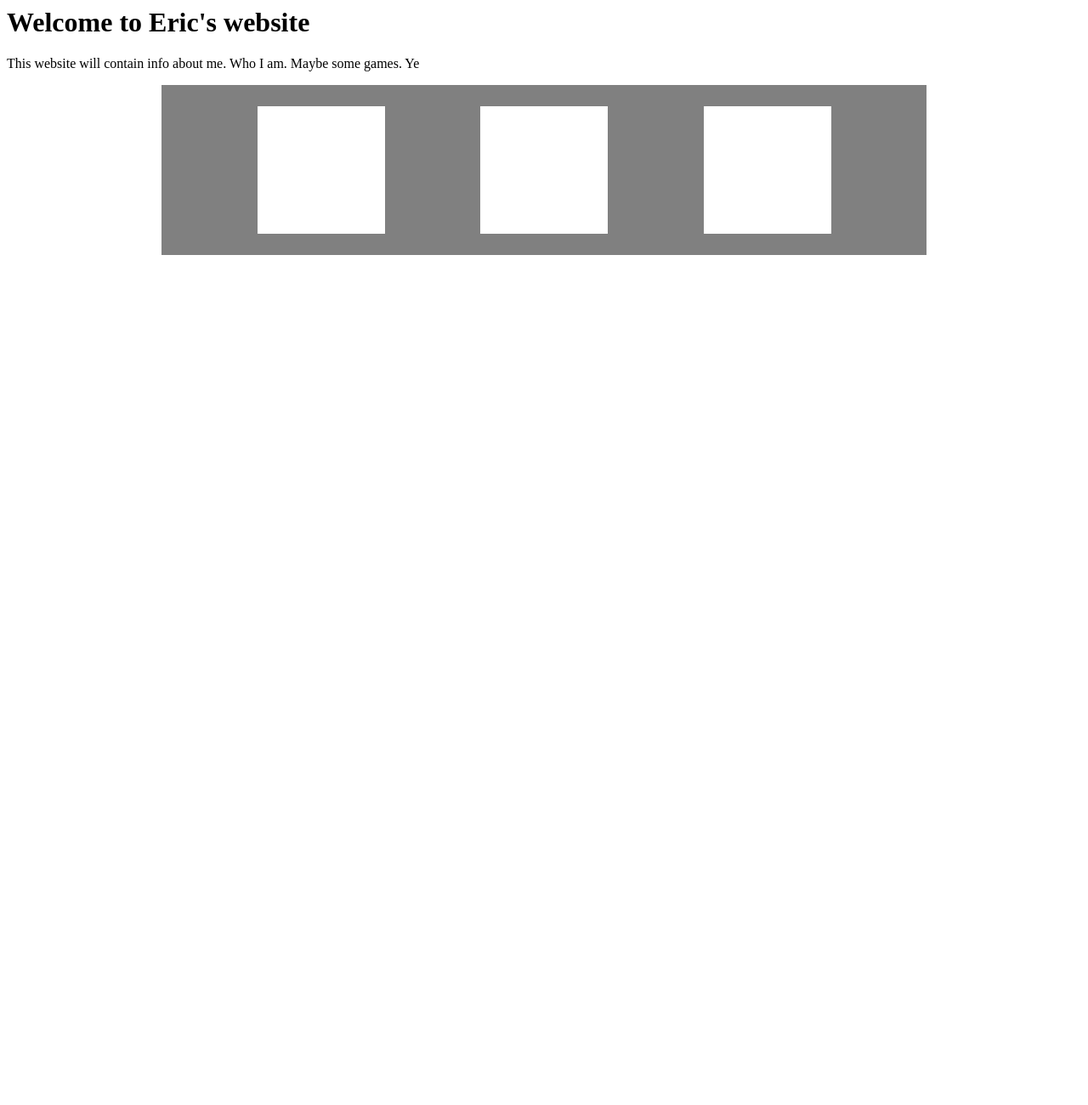
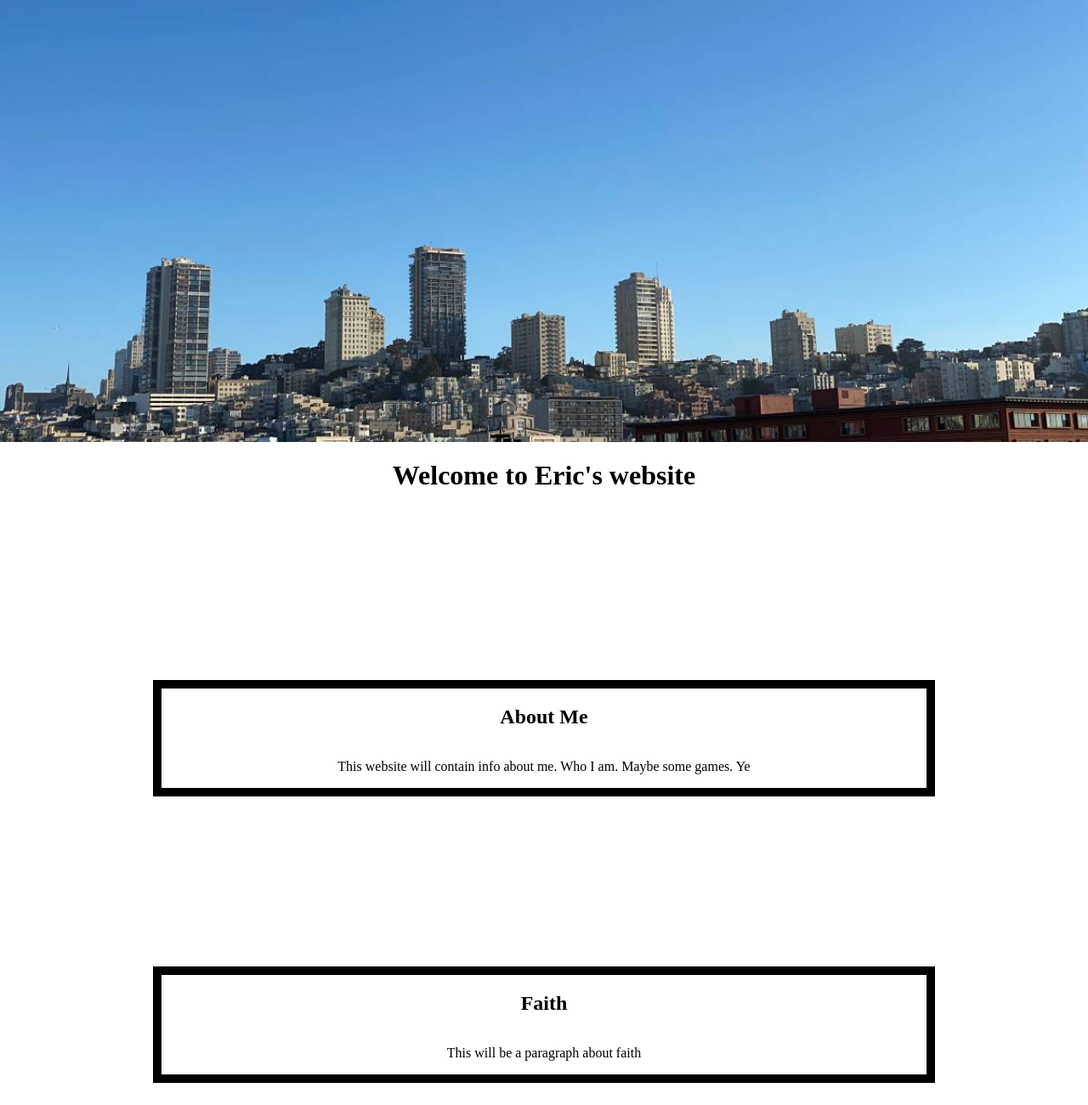
Before and after one commit to ericsolorio/resumewebsite, a plain HTML site: page myWebsite/index.html in a window 1280 px wide. Shown: the top 1300 px of the page at 85% size. Before the commit the page ends 800 px from the top, so only its background shows below. Drawn offline with Linux system fonts and the light colour scheme.

Commit message:
learning css
centered a div, and put a background image

```diff
--- a/myWebsite/index.html
+++ b/myWebsite/index.html
@@ -9,27 +9,47 @@
 </head>
 
 <body>
+    <div class="mainImage"></div>
+    <div class="mainContainer">
         <h1>Welcome to Eric's website</h1>
-    <p class="ABOUTME">This website will contain info about me. Who I am. Maybe some games. Ye</p>
 
-    <!-- <canvas id = "gameScreen" width="650" height="650"></canvas> -->
+        <div class = "Topic" id = "ABOUTME">
+            <h2>About Me</h2>
+            <p>This website will contain info about me. Who I am. Maybe some games. Ye</p>
+        </div>
 
+        <div class = "Topic" id = "FAITH">
+            <h2>Faith</h2>
+            <p>
+                This will be a paragraph about faith
+            </p>
+        </div>
+
+
+        <div class = "Topic" id = "CODING">
+            <h2>Coding</h2>
             <div class="GamesTable">
                 <div class ="GamesTableBox" id = "game1"></div>
                 <div class ="GamesTableBox" id = "game2"></div>
                 <div class ="GamesTableBox" id = "game3"></div>
             </div>
-
             <div class="gameExitBox">
                 <button id="exitButton">x</button>
             </div>
-
-    <div class="FAITH"></div>
-    <div class="CODING"></div>
-    <div class="CFA"></div>
-    <div class="GYM"></div>
+        </div>
 
 
+        <div class = "Topic" id = "CFA">
+            <h2>CFA</h2>
+            <p>This will be a paragraph about my job</p>
+        </div>
+
+        <div class = "Topic" id = "GYM">
+            <h2>GYM</h2>
+            <p>This will be a paragraph about the gym</p>
+        </div>
+
+    </div>
 
     <div class = "Overlay"></div>
 
--- a/myWebsite/main/main.css
+++ b/myWebsite/main/main.css
@@ -1,3 +1,38 @@
+body{
+    margin: 0;
+}
+
+/* how to use background properties
+    help from Kevin Powell
+    video from Youtube: Background images with HTML & CSS
+ */
+.mainImage{
+    width: auto;
+    height: 65%;
+    background-image: url("../sfLowNew.jpg");
+    background-size: cover;
+    background-position-y: 85%;
+}
+
+.mainContainer{
+    display: grid;
+    justify-content: center;
+    object-position: center;
+}
+
+h1{
+    display: flex;
+    justify-content: center;
+}
+
+.Topic{
+    display: flex;
+    flex-direction: column;
+    align-items: center;
+    border: 10px solid black;
+    margin-top: 200px;
+}
+
 .GamesTable{
     margin: auto;
     width: 900px;
```
Also changed, not shown: myWebsite/sfLowNew.jpg (added). Lines whose indentation alone changed are shown as unchanged.
